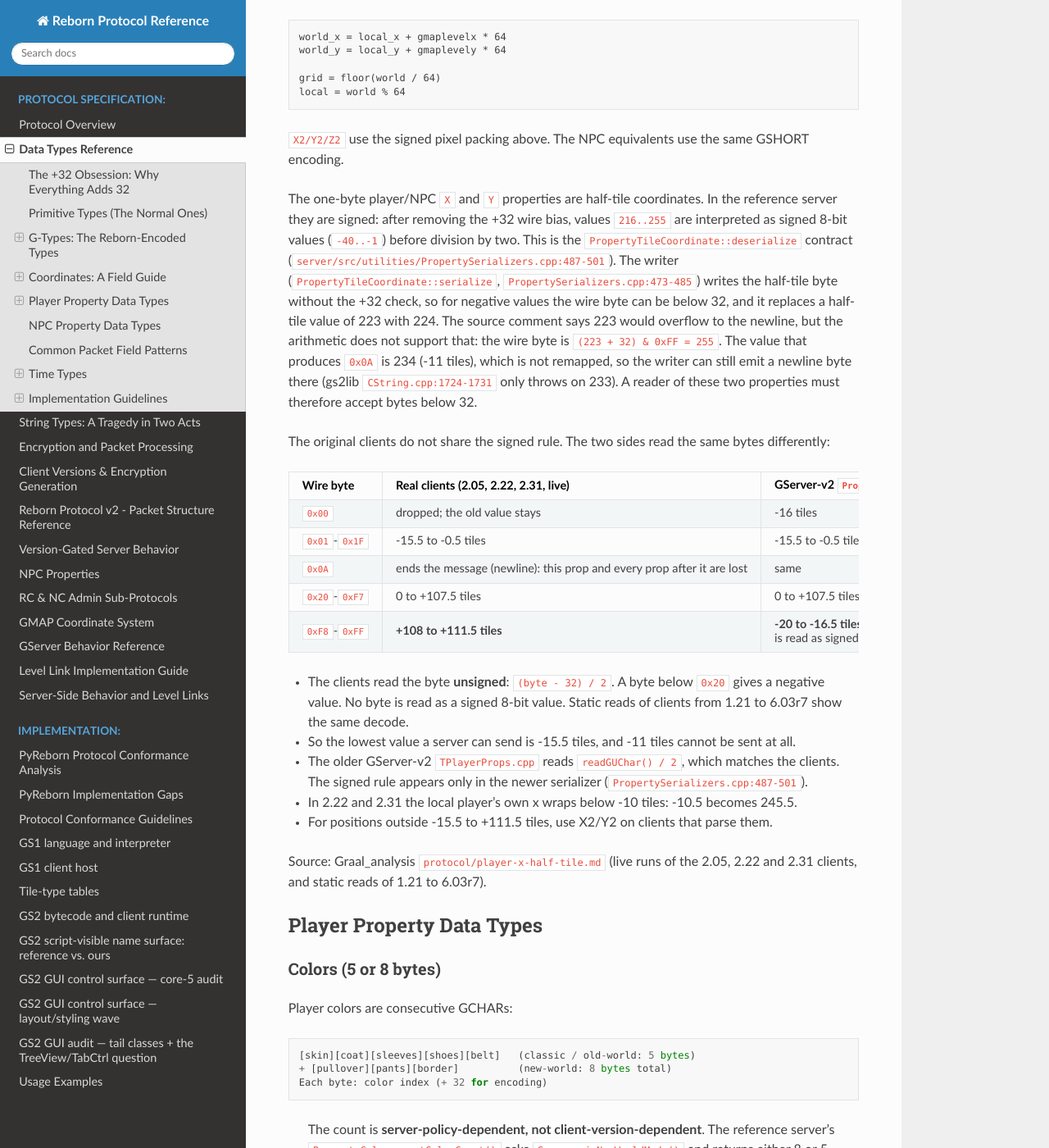
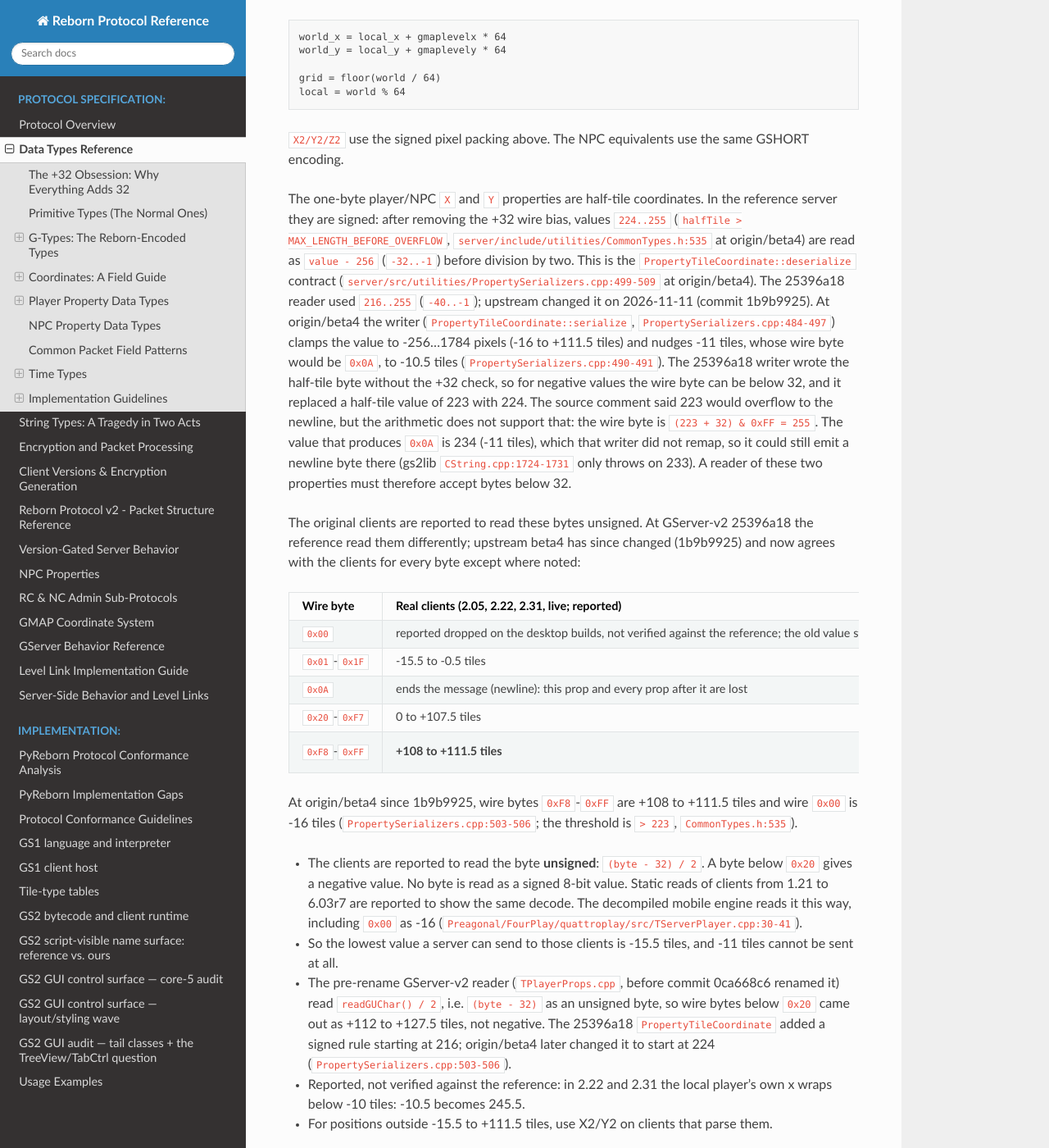
Before and after one commit to hosler/reborn-protocol-docs, a Sphinx documentation site: the page built from docs/protocol/data-types.md, in a window 1280 px wide and 1400 px high, scrolled down 6605 px. Shown: the whole window at 82% size. Built offline with Sphinx 7.4.7 and the Read the Docs theme 3.1.0, drawn with Linux system fonts in a browser that asks for light colours; some of the changed text lies outside the part shown.

Commit message:
PR #14 fixups: pin the X/Y table to 25396a18, describe beta4 head, fix stale 216 rule
The reference reader changed upstream on 2026-11-11 (1b9b9925): the signed
threshold is now > 223 (224..255 -> -32..-1) and the writer clamps and nudges
-11 tiles to -10.5. The stale 216..255 sentence already on master is fixed too.
Client-side claims are labelled reported; the contributor link is plain text;
the old TPlayerProps.cpp reader gives +112..+127.5 below 0x20.

Co-Authored-By: Claude <noreply@anthropic.com>

```diff
--- a/docs/protocol/data-types.md
+++ b/docs/protocol/data-types.md
@@ -297,42 +297,58 @@ local = world % 64
 encoding.
 
 The one-byte player/NPC `X` and `Y` properties are half-tile coordinates. In the reference
-server they are signed: after removing the +32 wire bias, values `216..255` are
-interpreted as signed 8-bit values (`-40..-1`) before division by two. This is the
+server they are signed: after removing the +32 wire bias, values `224..255`
+(`halfTile > MAX_LENGTH_BEFORE_OVERFLOW`, `server/include/utilities/CommonTypes.h:535`
+at origin/beta4) are read as `value - 256` (`-32..-1`) before division by two. This is the
 `PropertyTileCoordinate::deserialize` contract
-(`server/src/utilities/PropertySerializers.cpp:487-501`). The writer
-(`PropertyTileCoordinate::serialize`, `PropertySerializers.cpp:473-485`) writes the
-half-tile byte without the +32 check, so for negative values the wire byte can be below
-32, and it replaces a half-tile value of 223 with 224. The source comment says 223 would
-overflow to the newline, but the arithmetic does not support that: the wire byte is
-`(223 + 32) & 0xFF = 255`. The value that produces `0x0A` is 234 (-11 tiles), which is not
-remapped, so the writer can still emit a newline byte there (gs2lib `CString.cpp:1724-1731`
-only throws on 233). A reader of these two properties must therefore accept bytes below 32.
+(`server/src/utilities/PropertySerializers.cpp:499-509` at origin/beta4). The 25396a18
+reader used `216..255` (`-40..-1`); upstream changed it on 2026-11-11 (commit 1b9b9925).
+At origin/beta4 the writer (`PropertyTileCoordinate::serialize`,
+`PropertySerializers.cpp:484-497`) clamps the value to -256..1784 pixels (-16 to +111.5
+tiles) and nudges -11 tiles, whose wire byte would be `0x0A`, to -10.5 tiles
+(`PropertySerializers.cpp:490-491`). The 25396a18 writer wrote the half-tile byte without
+the +32 check, so for negative values the wire byte can be below 32, and it replaced a
+half-tile value of 223 with 224. The source comment said 223 would overflow to the
+newline, but the arithmetic does not support that: the wire byte is
+`(223 + 32) & 0xFF = 255`. The value that produces `0x0A` is 234 (-11 tiles), which that
+writer did not remap, so it could still emit a newline byte there (gs2lib
+`CString.cpp:1724-1731` only throws on 233). A reader of these two properties must
+therefore accept bytes below 32.
 
-The original clients do not share the signed rule. The two sides read the same bytes
-differently:
+The original clients are reported to read these bytes unsigned. At GServer-v2 25396a18 the
+reference read them differently; upstream beta4 has since changed (1b9b9925) and now
+agrees with the clients for every byte except where noted:
 
-| Wire byte | Real clients (2.05, 2.22, 2.31, live) | GServer-v2 `PropertyTileCoordinate` |
+| Wire byte | Real clients (2.05, 2.22, 2.31, live; reported) | GServer-v2 `PropertyTileCoordinate` (25396a18) |
 |---|---|---|
-| `0x00` | dropped; the old value stays | -16 tiles |
+| `0x00` | reported dropped on the desktop builds, not verified against the reference; the old value stays | -16 tiles |
 | `0x01`-`0x1F` | -15.5 to -0.5 tiles | -15.5 to -0.5 tiles |
 | `0x0A` | ends the message (newline): this prop and every prop after it are lost | same |
 | `0x20`-`0xF7` | 0 to +107.5 tiles | 0 to +107.5 tiles |
-| `0xF8`-`0xFF` | **+108 to +111.5 tiles** | **-20 to -16.5 tiles** (`uread >= 216` is read as signed) |
+| `0xF8`-`0xFF` | **+108 to +111.5 tiles** | **-20 to -16.5 tiles** (25396a18: `uread >= 216` read as signed int8; origin/beta4 now reads +108 to +111.5) |
 
-- The clients read the byte **unsigned**: `(byte - 32) / 2`. A byte below `0x20` gives a
-  negative value. No byte is read as a signed 8-bit value. Static reads of clients from
-  1.21 to 6.03r7 show the same decode.
-- So the lowest value a server can send is -15.5 tiles, and -11 tiles cannot be sent at all.
-- The older GServer-v2 `TPlayerProps.cpp` reads `readGUChar() / 2`, which matches the
-  clients. The signed rule appears only in the newer serializer
-  (`PropertySerializers.cpp:487-501`).
-- In 2.22 and 2.31 the local player's own x wraps below -10 tiles: -10.5 becomes 245.5.
+At origin/beta4 since 1b9b9925, wire bytes `0xF8`-`0xFF` are +108 to +111.5 tiles and wire
+`0x00` is -16 tiles (`PropertySerializers.cpp:503-506`; the threshold is `> 223`,
+`CommonTypes.h:535`).
+
+- The clients are reported to read the byte **unsigned**: `(byte - 32) / 2`. A byte below
+  `0x20` gives a negative value. No byte is read as a signed 8-bit value. Static reads of
+  clients from 1.21 to 6.03r7 are reported to show the same decode. The decompiled mobile
+  engine reads it this way, including `0x00` as -16 (`Preagonal/FourPlay/quattroplay/src/TServerPlayer.cpp:30-41`).
+- So the lowest value a server can send to those clients is -15.5 tiles, and -11 tiles
+  cannot be sent at all.
+- The pre-rename GServer-v2 reader (`TPlayerProps.cpp`, before commit 0ca668c6 renamed
+  it) read `readGUChar() / 2`, i.e. `(byte - 32)` as an unsigned byte, so wire bytes below
+  `0x20` came out as +112 to +127.5 tiles, not negative. The 25396a18
+  `PropertyTileCoordinate` added a signed rule starting at 216; origin/beta4 later changed
+  it to start at 224 (`PropertySerializers.cpp:503-506`).
+- Reported, not verified against the reference: in 2.22 and 2.31 the local player's own x
+  wraps below -10 tiles: -10.5 becomes 245.5.
 - For positions outside -15.5 to +111.5 tiles, use X2/Y2 on clients that parse them.
 
-Source: Graal_analysis
-[`protocol/player-x-half-tile.md`](https://github.com/squirelworks/Graal_analysis/blob/main/protocol/player-x-half-tile.md)
-(live runs of the 2.05, 2.22 and 2.31 clients, and static reads of 1.21 to 6.03r7).
+Source: squirelworks' client-analysis notes, `protocol/player-x-half-tile.md` (live runs of
+the 2.05, 2.22 and 2.31 clients, and static reads of 1.21 to 6.03r7); reported, not
+verified against the reference.
 
 ## Player Property Data Types
 
```
